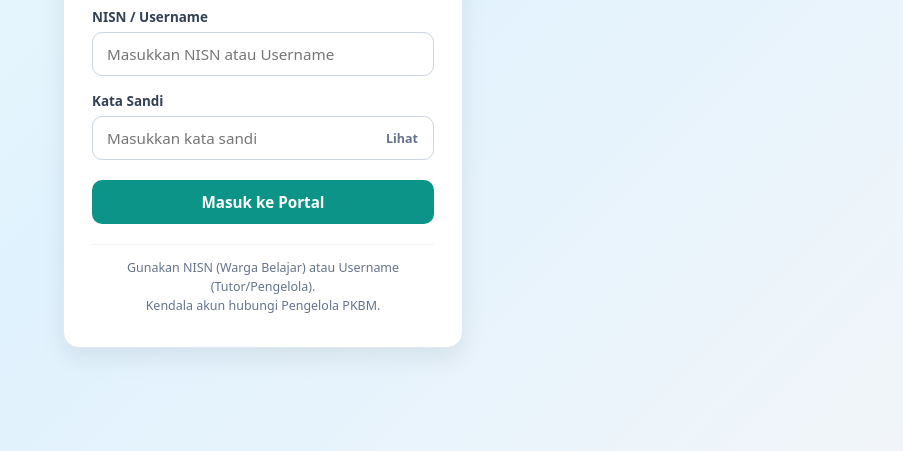
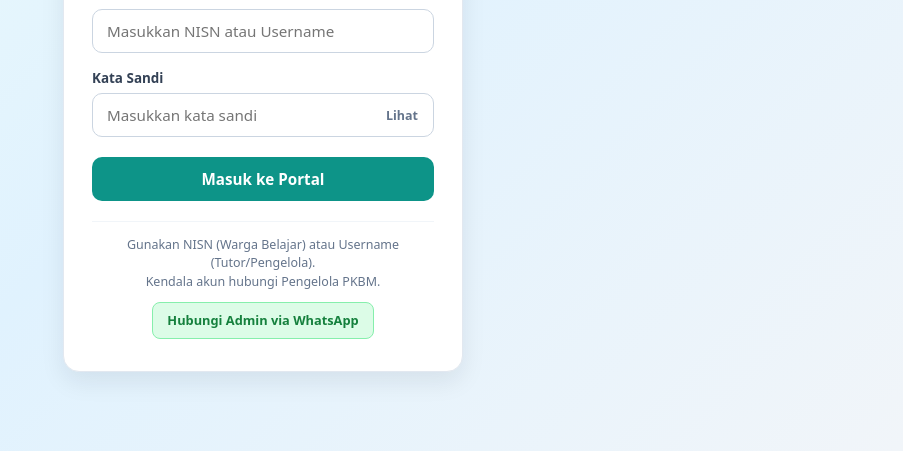
Before and after one commit to pkbmssk/lms, a plain HTML site: page index.html in a window 1280 px wide. Shown: the part 349-800 px from the top of the page, without its empty margins (377-1280 px from the left). Drawn offline with Linux system fonts and the light colour scheme.

Commit message:
index.html

```diff
--- a/index.html
+++ b/index.html
@@ -132,17 +132,33 @@
       color: #64748b;
       line-height: 1.5;
     }
+    .btn-wa {
+      display: inline-flex;
+      align-items: center;
+      justify-content: center;
+      gap: 6px;
+      margin-top: 10px;
+      padding: 8px 14px;
+      background: #dcfce7;
+      color: #15803d;
+      border: 1px solid #86efac;
+      border-radius: 8px;
+      font-size: 0.8rem;
+      font-weight: 600;
+      text-decoration: none;
+      transition: background 0.2s;
+    }
+    .btn-wa:hover { background: #bbf7d0; }
   </style>
 </head>
 <body>
 
 <div class="card">
   <div class="brand-header">
-    <!-- Logo otomatis tampil jika file logo.png sudah diunggah ke GitHub -->
     <img src="logo.png" alt="Logo PKBM" class="logo-sekolah" onerror="this.style.display='none'">
     <span class="badge-portal">Learning Management System</span>
     <h1>PKBM Soemarno Soekarjadi Kartowikromo</h1>
-    <p class="sub">Paket A • Paket B • Paket C</p>
+    <p class="sub">Paket B • Paket C</p>
   </div>
 
   <div id="alertBox" class="alert"></div>
@@ -164,7 +180,13 @@
 
   <div class="footer-note">
     Gunakan NISN (Warga Belajar) atau Username (Tutor/Pengelola).<br>
-    Kendala akun hubungi Pengelola PKBM.
+    Kendala akun hubungi Pengelola PKBM.<br>
+    <a href="https://wa.me/6285113217342?text=Halo%20Admin%20LMS%20PKBM%20SSK,%20saya%20mengalami%20kendala%20login%20akun.%0ANama%20:%20%0ANISN/Username%20:%20"
+       target="_blank"
+       rel="noopener"
+       class="btn-wa">
+      Hubungi Admin via WhatsApp
+    </a>
   </div>
 </div>
 
@@ -173,7 +195,7 @@
   import { getAuth, signInWithEmailAndPassword } from "https://www.gstatic.com/firebasejs/10.12.2/firebase-auth.js";
   import { getDatabase, ref, get } from "https://www.gstatic.com/firebasejs/10.12.2/firebase-database.js";
 
-  // TEMPEL KONFIGURASI FIREBASE SEKOLAH DI SINI
+  // 1. TEMPEL KONFIGURASI FIREBASE SEKOLAH DI SINI
   const firebaseConfig = {
     apiKey: "AIzaSyD301EhbL-k9Sv0XqP59A7dRRhdUNBD0Oo",
     authDomain: "lms-pkbm-ssk.firebaseapp.com",
@@ -207,7 +229,9 @@
 
     let rawUser = document.getElementById('username').value.trim().toLowerCase();
     const password = passInput.value;
-    const email = rawUser.includes('@') ? rawUser : `${rawUser}@pkbm-ssk.id`;
+
+    // Otomatis melengkapi @pkbmssk.sch.id jika pengguna hanya mengetik NISN / username
+    const email = rawUser.includes('@') ? rawUser : `${rawUser}@pkbmssk.sch.id`;
 
     try {
       const cred = await signInWithEmailAndPassword(auth, email, password);
```
